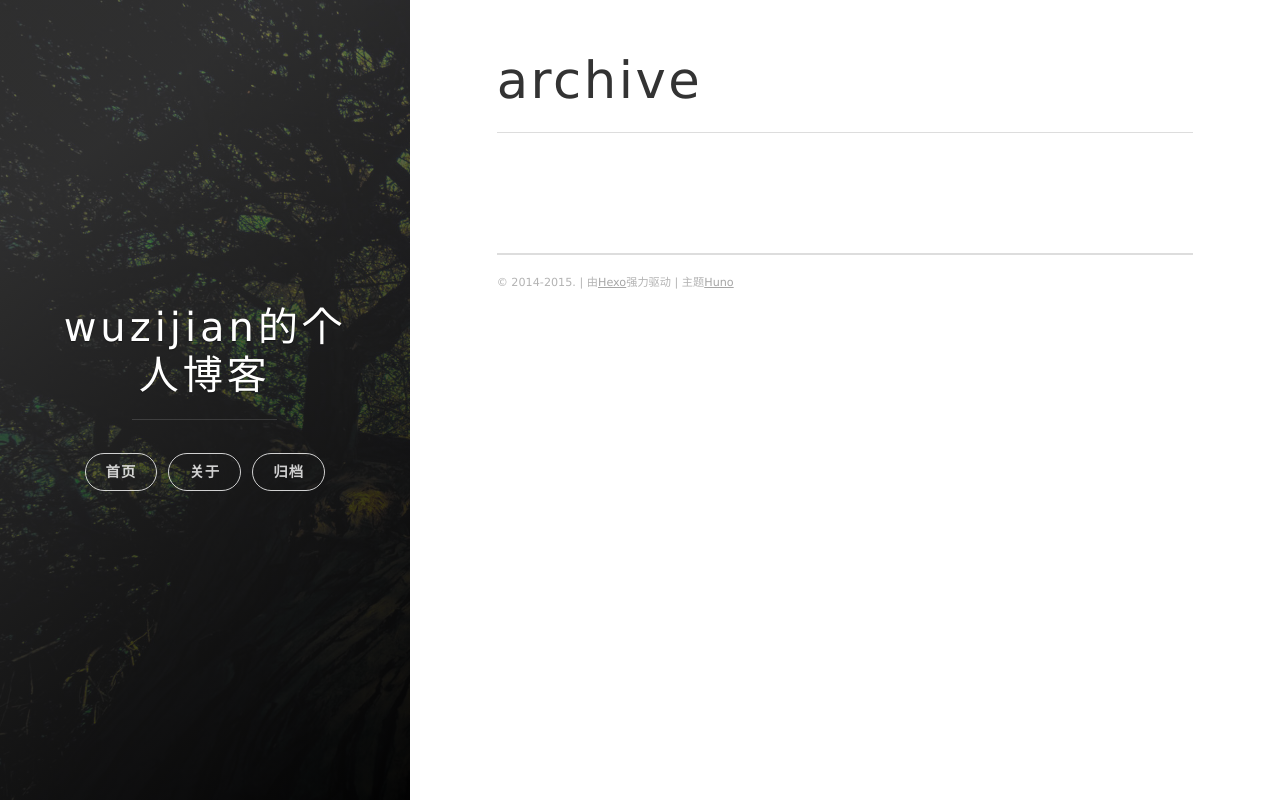
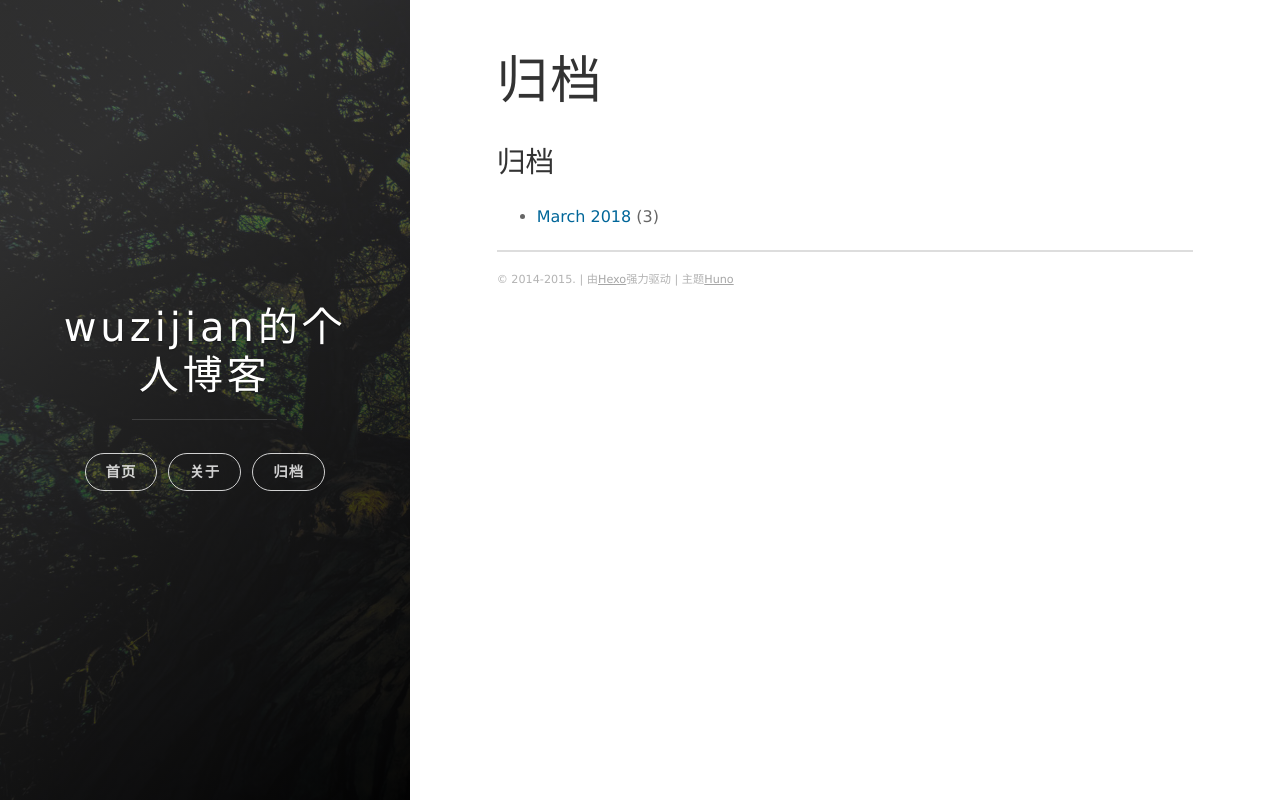
Before and after one commit to wuzijian/wuzijian.github.io, a plain HTML site: page archive/index.html in a window 1280 px wide. Drawn offline with nearby package versions, Linux system fonts and the light colour scheme; some packages are replaced by stand-ins of ours.

Commit message:
Site updated: 2018-03-22 10:42:02

```diff
--- a/archive/index.html
+++ b/archive/index.html
@@ -7,7 +7,7 @@
 
 
     <title>
-      archive
+      归档
     </title>
 
     <meta name="viewport" content="width=device-width, initial-scale=1, maximum-scale=1, user-scalable=no">
@@ -17,12 +17,12 @@
 
 
     <meta property="og:type" content="website">
-<meta property="og:title" content="archive">
+<meta property="og:title" content="归档">
 <meta property="og:url" content="http://yoursite.com/archive/index.html">
 <meta property="og:site_name" content="wuzijian的个人博客">
-<meta property="og:updated_time" content="2018-03-22T02:38:40.944Z">
+<meta property="og:updated_time" content="2018-03-22T02:41:52.708Z">
 <meta name="twitter:card" content="summary">
-<meta name="twitter:title" content="archive">
+<meta name="twitter:title" content="归档">
 
 
 
@@ -146,26 +146,31 @@ classes that you can use:
 
   <header class="post-header">
 
-    <h1 class="post-title">archive</h1>
+    <h1 class="post-title">归档</h1>
 
+    <section id="post-content" class="article-content post">
+
+    </section>
 
 
   </header>
 
-  <section id="post-content" class="article-content post">
+</article>
 
-  </section>
-
-  <section class="post-comments">
-
-    <!-- 将评论系统（例如Disqus、多说、友言、畅言等）提供的代码片段粘贴在这里 -->
-
-</section>
+<div class="archive-meta">
 
 
-</article>
 
 
+
+
+    <h3>归档</h3>
+    <div class="archiveslist">
+      <ul class="archive-list"><li class="archive-list-item"><a class="archive-list-link" href="/archives/2018/03/">March 2018</a><span class="archive-list-count">3</span></li></ul>
+    </div>
+
+
+</div>
             <footer class="footer">
 
     <span class="footer__copyright">&copy; 2014-2015. | 由<a href="https://hexo.io/">Hexo</a>强力驱动 | 主题<a href="https://github.com/someus/huno">Huno</a></span>
```
